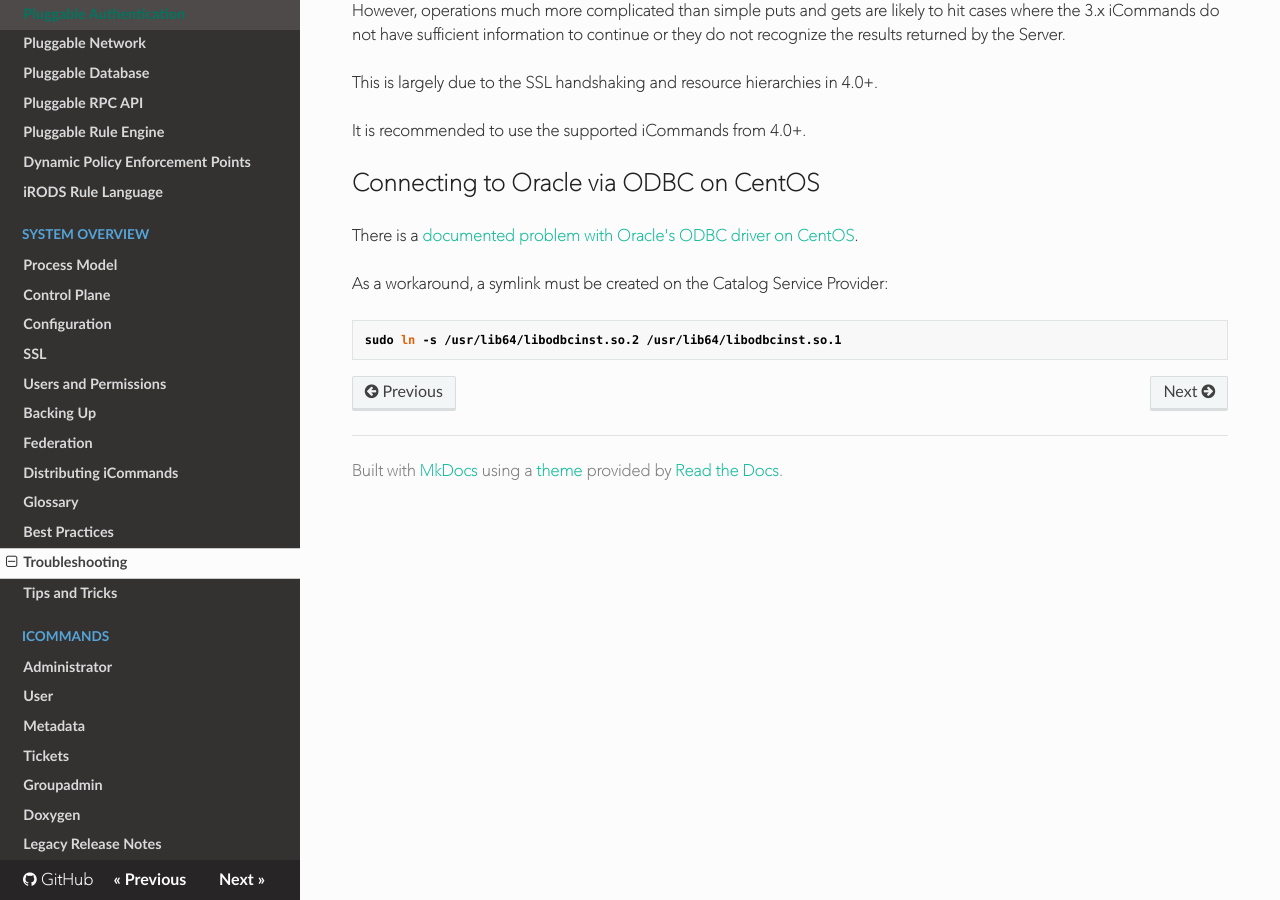
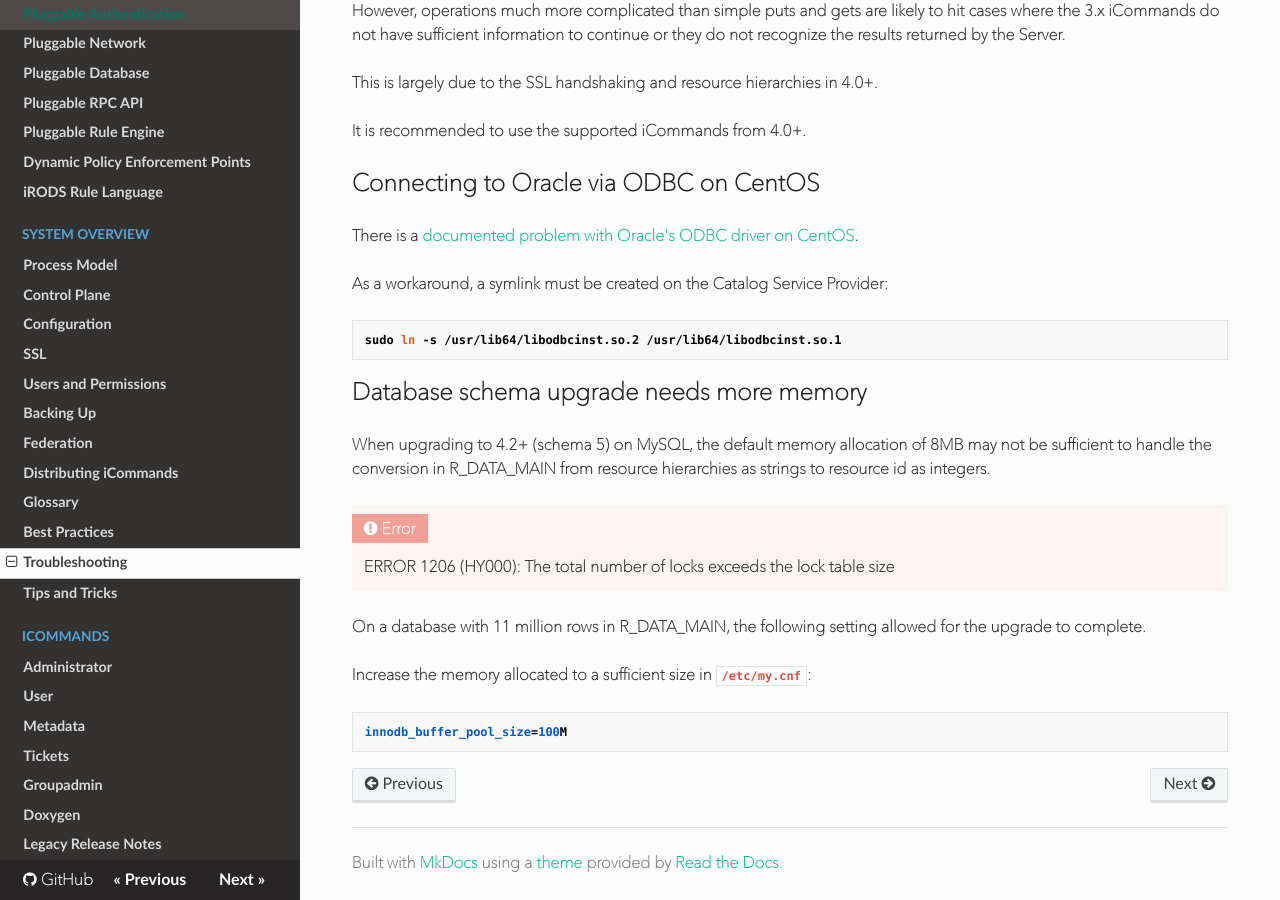
Before and after one commit to irods/irods_docs, an MkDocs documentation site: the page built from docs/system_overview/troubleshooting.md, in a window 1280 px wide and 900 px high, scrolled down 6226 px. Built offline with MkDocs 1.6.1, drawn with Linux system fonts in a browser that asks for light colours; nearby versions of some CDN libraries; old or Windows-style settings are respelled for this version of MkDocs.

Commit message:
[irods/irods#3542] add troubleshooting note regarding MySQL innodb_buffer_pool_size

````diff
--- a/docs/system_overview/troubleshooting.md
+++ b/docs/system_overview/troubleshooting.md
@@ -234,3 +234,18 @@ As a workaround, a symlink must be created on the Catalog Service Provider:
 ```
 sudo ln -s /usr/lib64/libodbcinst.so.2 /usr/lib64/libodbcinst.so.1
 ```
+
+## Database schema upgrade needs more memory
+
+When upgrading to 4.2+ (schema 5) on MySQL, the default memory allocation of 8MB may not be sufficient to handle the conversion in R_DATA_MAIN from resource hierarchies as strings to resource id as integers.
+
+!!! ERROR
+    ERROR 1206 (HY000): The total number of locks exceeds the lock table size
+
+On a database with 11 million rows in R_DATA_MAIN, the following setting allowed for the upgrade to complete.
+
+Increase the memory allocated to a sufficient size in `/etc/my.cnf`:
+
+```
+innodb_buffer_pool_size=100M
+```
````
